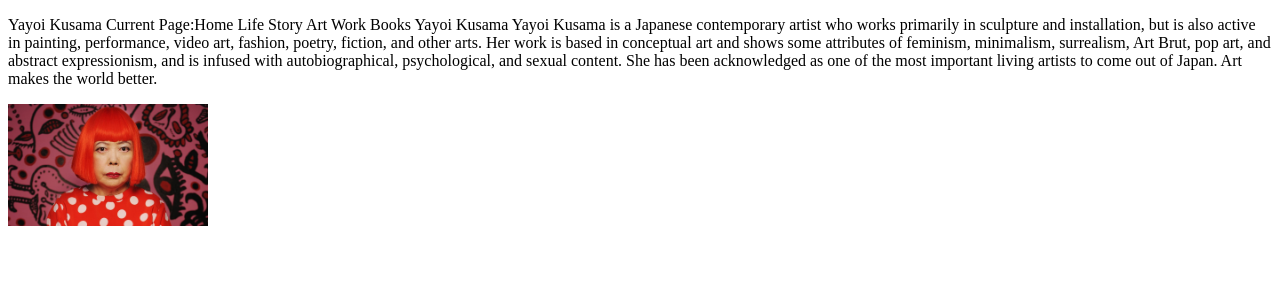
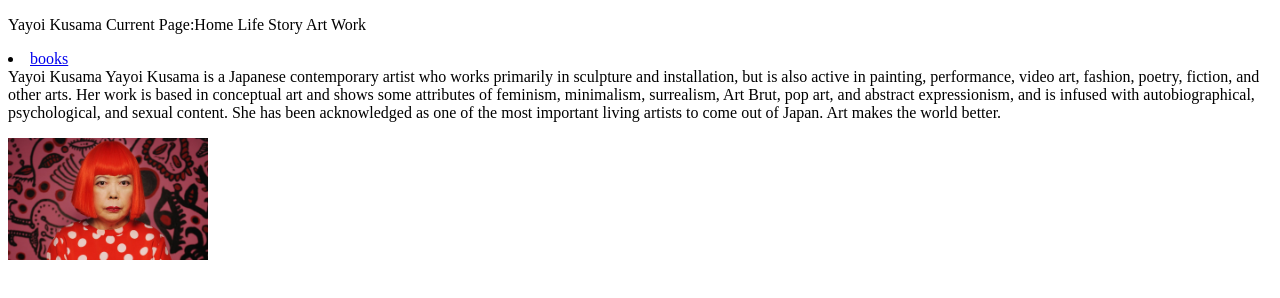
Before and after one commit to HaihongZheng001/portfolio_checkpoint, a plain HTML site: page index.html in a window 1280 px wide. Drawn offline with Linux system fonts and the light colour scheme.

Commit message:
Add files via upload

```diff
--- a/index.html
+++ b/index.html
@@ -12,7 +12,7 @@
     Current Page:Home
     Life Story
     Art Work
-    Books
+    <li><a href = "books.html">books</a></li>
     Yayoi Kusama
     Yayoi Kusama is a Japanese contemporary artist who works primarily in sculpture and installation, but is also active in painting, performance, video art, fashion, poetry, fiction, and other arts.
 
```
